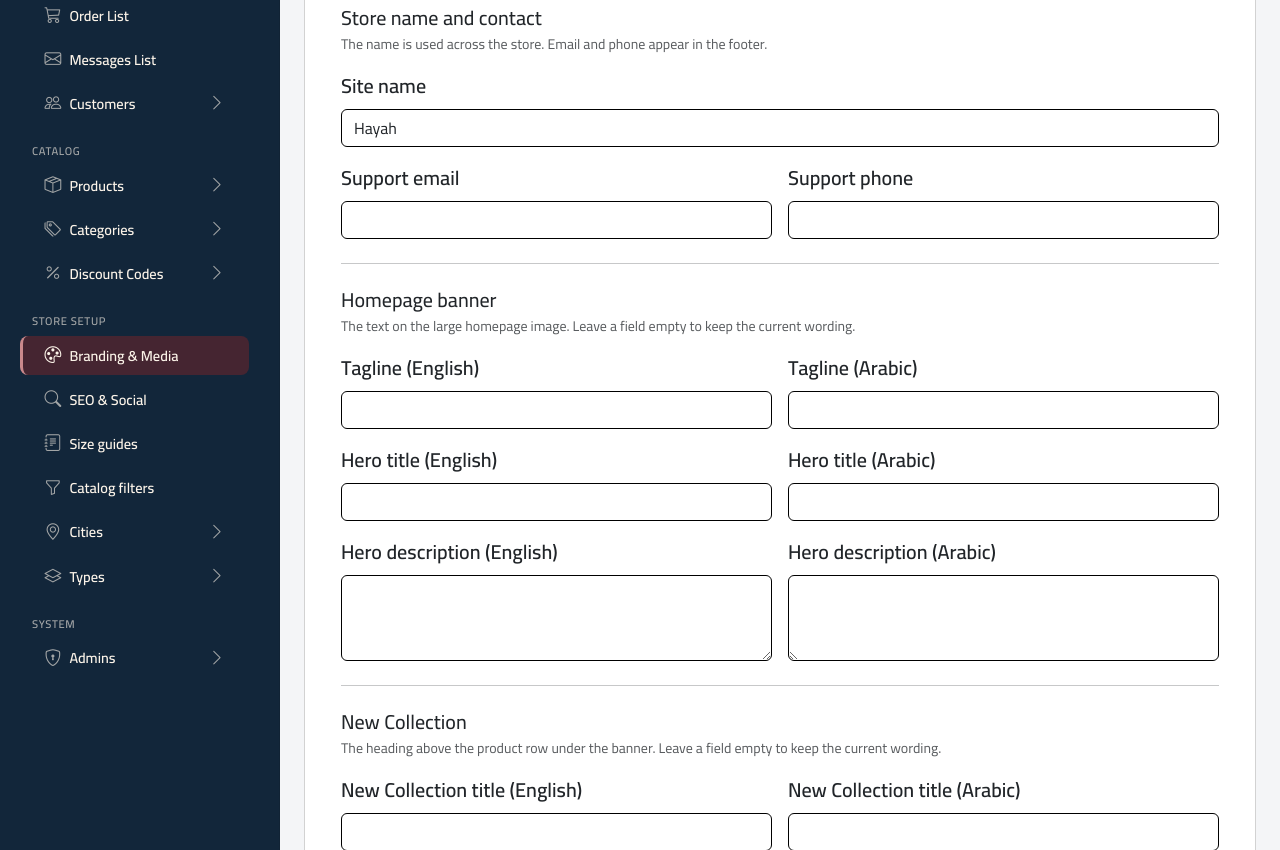
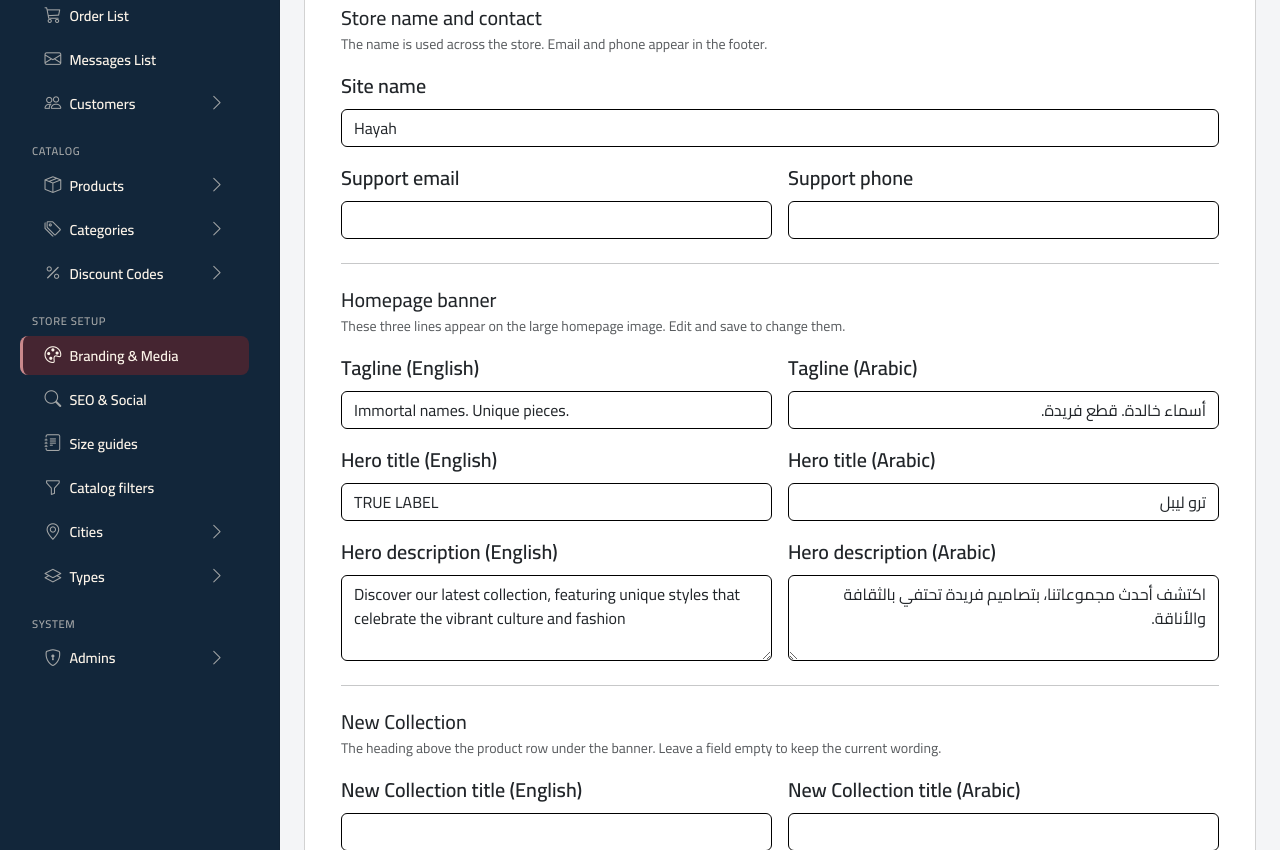
Before and after one commit to abdawyy/ecoomerce_v2, a Laravel app: page /admin/settings/branding in a window 1280 px wide. Shown: the part 226-1076 px from the top of the page. Run offline with Laravel 10, Linux system fonts and the light colour scheme; a user stored in the database is signed in; data comes from the database, SQL or seed files in the repository; tables that the repository leaves empty hold one stand-in row (values such as "Sample post"); some libraries are stand-ins or nearby versions.

Commit message:
Prefill homepage banner fields in admin with the live wording.
Co-authored-by: Cursor <cursoragent@cursor.com>

```diff
--- a/resources/lang/ar/branding.php
+++ b/resources/lang/ar/branding.php
@@ -8,7 +8,7 @@ return [
     'store_contact' => 'اسم المتجر والتواصل',
     'store_contact_hint' => 'الاسم يظهر في المتجر. الإيميل والموبايل يظهروا في الفوتر.',
     'hero_copy' => 'بانر الصفحة الرئيسية',
-    'hero_copy_hint' => 'الكلام المكتوب على صورة الهيرو. الحقل الفاضي يسيب النص الحالي ظاهر.',
+    'hero_copy_hint' => 'السطور الثلاثة دي تظهر على صورة الصفحة الرئيسية. عدّلها واحفظ عشان تتغير.',
     'collection_copy' => 'المجموعة الجديدة',
     'collection_copy_hint' => 'العنوان اللي فوق صف المنتجات تحت البانر. الحقل الفاضي يسيب النص الحالي ظاهر.',
     'tagline_en' => 'الشعار (إنجليزي)',
--- a/resources/lang/en/branding.php
+++ b/resources/lang/en/branding.php
@@ -8,7 +8,7 @@ return [
     'store_contact' => 'Store name and contact',
     'store_contact_hint' => 'The name is used across the store. Email and phone appear in the footer.',
     'hero_copy' => 'Homepage banner',
-    'hero_copy_hint' => 'The text on the large homepage image. Leave a field empty to keep the current wording.',
+    'hero_copy_hint' => 'These three lines appear on the large homepage image. Edit and save to change them.',
     'collection_copy' => 'New Collection',
     'collection_copy_hint' => 'The heading above the product row under the banner. Leave a field empty to keep the current wording.',
     'tagline_en' => 'Tagline (English)',
--- a/resources/views/admin/settings/branding.blade.php
+++ b/resources/views/admin/settings/branding.blade.php
@@ -44,30 +44,30 @@
                             <div class="col-md-6">
                                 <label class="form-label">{{ __('branding.tagline_en') }}</label>
                                 <input type="text" name="tagline_en" class="form-control"
-                                       value="{{ old('tagline_en', $settings->tagline_en) }}">
+                                       value="{{ old('tagline_en', $settings->tagline_en ?: config('branding.defaults.tagline_en')) }}">
                             </div>
                             <div class="col-md-6">
                                 <label class="form-label">{{ __('branding.tagline_ar') }}</label>
                                 <input type="text" name="tagline_ar" class="form-control" dir="rtl"
-                                       value="{{ old('tagline_ar', $settings->tagline_ar) }}">
+                                       value="{{ old('tagline_ar', $settings->tagline_ar ?: config('branding.defaults.tagline_ar')) }}">
                             </div>
                             <div class="col-md-6">
                                 <label class="form-label">{{ __('branding.hero_title_en') }}</label>
                                 <input type="text" name="hero_title_en" class="form-control"
-                                       value="{{ old('hero_title_en', $settings->hero_title_en) }}">
+                                       value="{{ old('hero_title_en', $settings->hero_title_en ?: __('web.brand_collection_title', [], 'en')) }}">
                             </div>
                             <div class="col-md-6">
                                 <label class="form-label">{{ __('branding.hero_title_ar') }}</label>
                                 <input type="text" name="hero_title_ar" class="form-control" dir="rtl"
-                                       value="{{ old('hero_title_ar', $settings->hero_title_ar) }}">
+                                       value="{{ old('hero_title_ar', $settings->hero_title_ar ?: __('web.brand_collection_title', [], 'ar')) }}">
                             </div>
                             <div class="col-md-6">
                                 <label class="form-label">{{ __('branding.hero_lead_en') }}</label>
-                                <textarea name="hero_lead_en" class="form-control" rows="3">{{ old('hero_lead_en', $settings->hero_lead_en) }}</textarea>
+                                <textarea name="hero_lead_en" class="form-control" rows="3">{{ old('hero_lead_en', $settings->hero_lead_en ?: __('web.brand_collection_desc', [], 'en')) }}</textarea>
                             </div>
                             <div class="col-md-6">
                                 <label class="form-label">{{ __('branding.hero_lead_ar') }}</label>
-                                <textarea name="hero_lead_ar" class="form-control" rows="3" dir="rtl">{{ old('hero_lead_ar', $settings->hero_lead_ar) }}</textarea>
+                                <textarea name="hero_lead_ar" class="form-control" rows="3" dir="rtl">{{ old('hero_lead_ar', $settings->hero_lead_ar ?: __('web.brand_collection_desc', [], 'ar')) }}</textarea>
                             </div>
                         </div>
 
```
